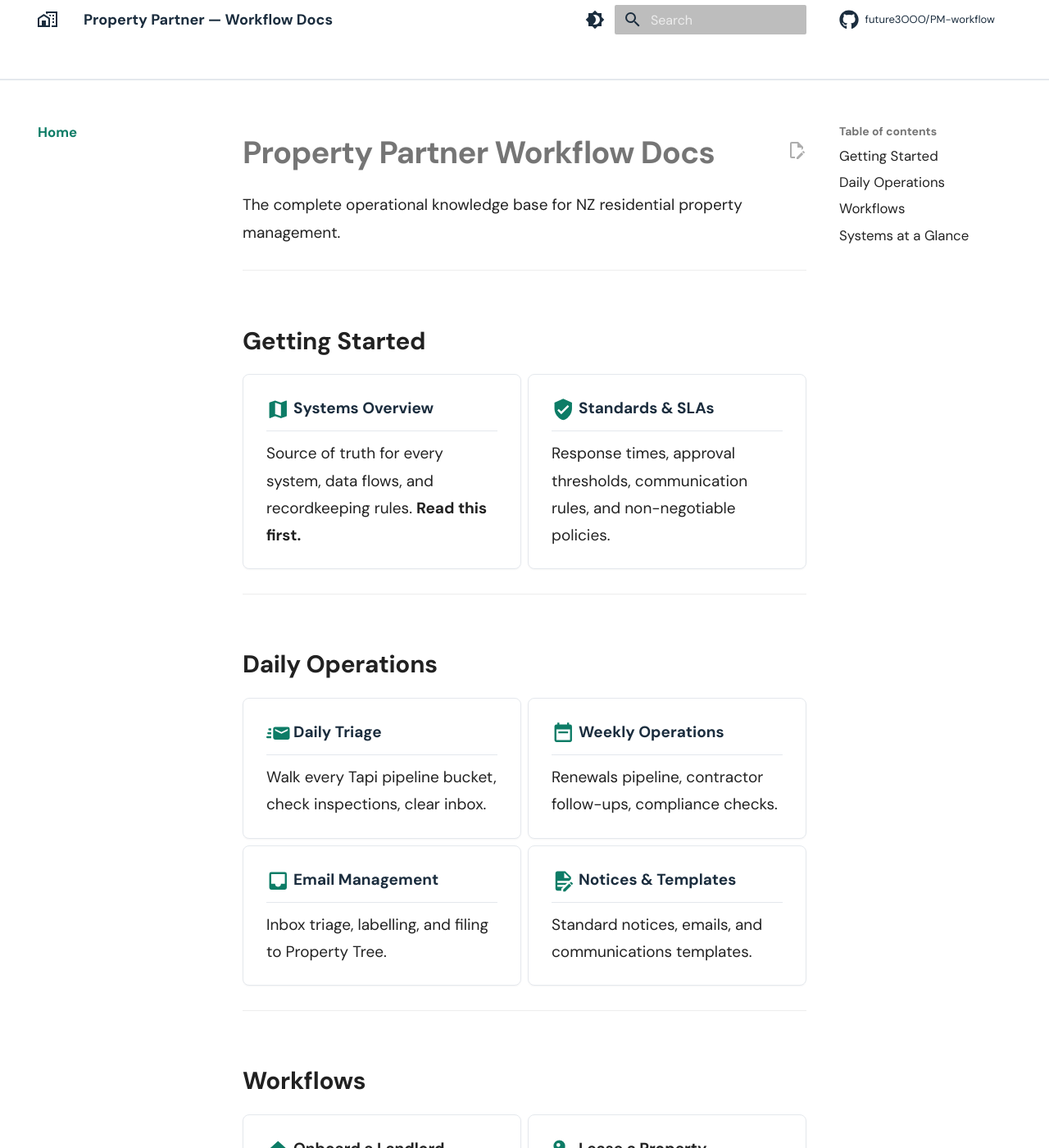
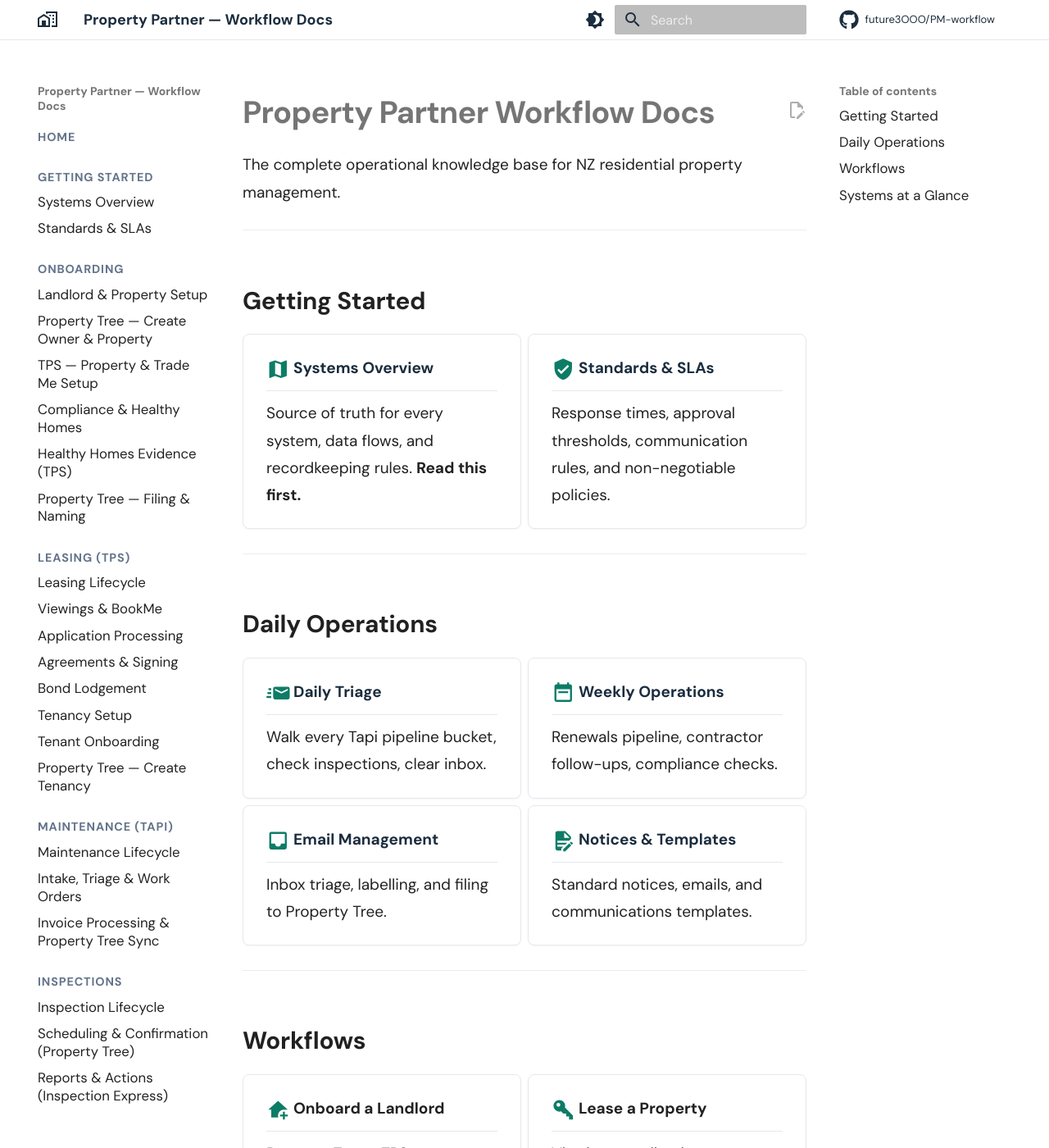
Before and after one commit to future3OOO/PM-workflow, an MkDocs documentation site: the page built from docs/index.md, in a window 1280 px wide and 1400 px high. Shown: the whole window at 82% size. Built offline with MkDocs 1.6.1 and Material for MkDocs 9.7.7, drawn with Linux system fonts in a browser that asks for light colours; comment, search, counter and statistics services are not loaded.

Commit message:
fix: remove navigation.tabs, use sidebar-only dashboard layout with all sections visible
Made-with: Cursor

```diff
--- a/docs/stylesheets/extra.css
+++ b/docs/stylesheets/extra.css
@@ -74,31 +74,21 @@
   color: var(--md-primary-fg-color);
 }
 
-/* ── Tabs ── */
-.md-tabs {
-  border-bottom: 1px solid var(--pp-border);
-}
-
-[data-md-color-scheme="default"] .md-tabs {
-  background: rgba(255, 255, 255, 0.98);
-}
-
-.md-tabs__link {
-  font-weight: 500;
-  font-size: 0.8rem;
-  opacity: 0.55;
-  transition: opacity 0.15s ease;
-}
-
-.md-tabs__link:hover,
-.md-tabs__link--active {
-  opacity: 1;
-}
-
 /* ── Sidebar ── */
 .md-sidebar {
   scrollbar-width: thin;
   scrollbar-color: var(--pp-border) transparent;
+}
+
+.md-sidebar--primary .md-nav--primary > .md-nav__list > .md-nav__item > .md-nav__link,
+.md-sidebar--primary .md-nav--primary > .md-nav__list > .md-nav__item > label .md-nav__link {
+  font-weight: 700;
+  font-size: 0.72rem;
+  text-transform: uppercase;
+  letter-spacing: 0.06em;
+  color: var(--pp-text-muted);
+  padding-top: 0.6rem;
+  margin-top: 0.4rem;
 }
 
 .md-nav__link {
@@ -250,7 +240,7 @@
 }
 
 /* ── Transitions ── */
-a, .md-nav__link, .md-tabs__link, button {
+a, .md-nav__link, button {
   transition: color 0.12s ease, background 0.12s ease, border-color 0.12s ease, opacity 0.12s ease;
 }
 
--- a/mkdocs.yml
+++ b/mkdocs.yml
@@ -13,8 +13,6 @@ copyright: "&copy; Property Partner (Strathmore Property Limited)"
 theme:
   name: material
   features:
-    - navigation.tabs
-    - navigation.tabs.sticky
     - navigation.sections
     - navigation.expand
     - navigation.indexes
```
